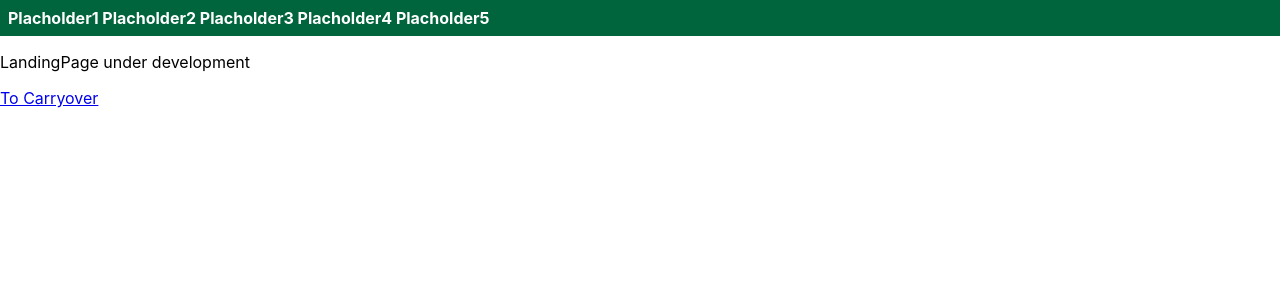
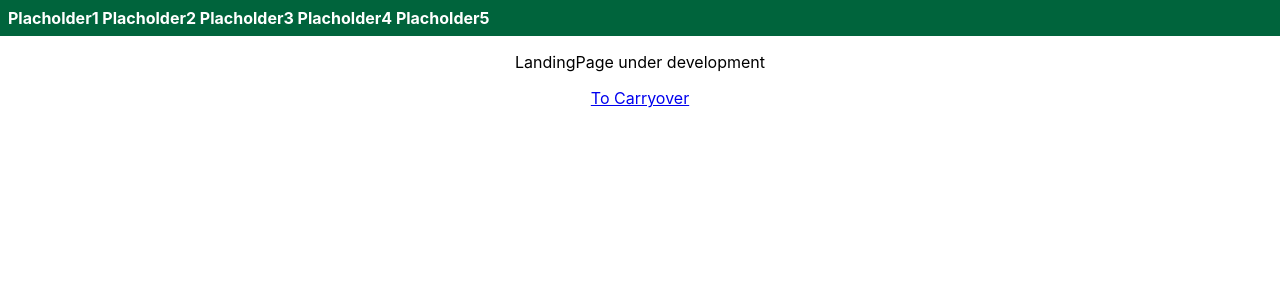
Before and after one commit to holdenout/freezer-pull, a React (Create React App) app in the folder client/: page / in a window 1280 px wide. Shown: the top 300 px of the page. Built offline with nearby package versions, Linux system fonts and the light colour scheme.

Commit message:
Raise BrowserRouter

```diff
--- a/client/src/App.jsx
+++ b/client/src/App.jsx
@@ -3,14 +3,12 @@
 import CarryOverPage from "./components/pages/CarryOverPage.jsx";
 import PullPage from "./components/pages/PullPage.jsx";
 import NavBar from "./components/NavBar.jsx";
-import {BrowserRouter as Router, Switch, Route, Link} from "react-router-dom";
+import {Switch, Route, Link} from "react-router-dom";
 
 export const App = () => {
   return (
-    <Router>
-      <div className="App">
-        <NavBar />
-      </div>
+    <div className="App">
+      <NavBar />
 
       <Switch>
         <Route exact path="/">
@@ -25,7 +23,7 @@
           <PullPage />
         </Route>
       </Switch>
-    </Router>
+    </div>
   );
 };
 
--- a/client/src/index.jsx
+++ b/client/src/index.jsx
@@ -1,12 +1,15 @@
 import React from "react";
 import ReactDOM from "react-dom";
+import {BrowserRouter} from "react-router-dom";
 import "./index.css";
 import App from "./App";
 import reportWebVitals from "./reportWebVitals";
 
 ReactDOM.render(
   <React.StrictMode>
-    <App />
+    <BrowserRouter>
+      <App />
+    </BrowserRouter>
   </React.StrictMode>,
   document.getElementById("root")
 );
```
